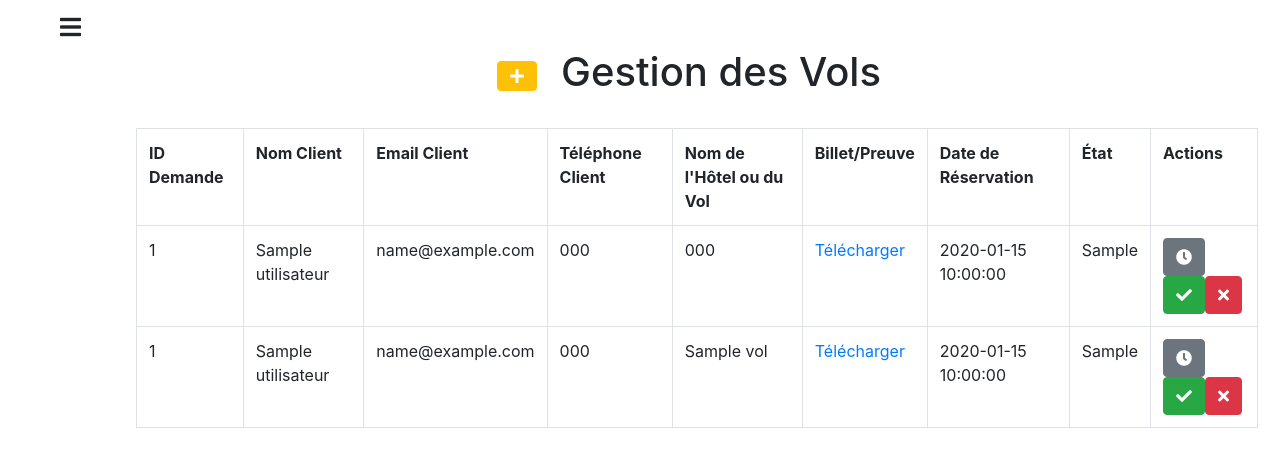
After one commit to Haithemkoriche/Rihla_Tours, a PHP site: page /admin/reservations.php in a window 1280 px wide. The commit adds this page. Shown: the top 467 px of the page. Run offline with PHP 8.4, Linux system fonts and the light colour scheme; the visitor is signed in with stand-in values (Sample User, id 1); tables that the repository leaves empty or names only in its code hold one stand-in row (values such as "Sample post"); some libraries are stand-ins or nearby versions.

Commit message:
add gestion demands reserveation hotels vols

```diff
--- a/admin/clients.php
+++ b/admin/clients.php
@@ -50,7 +50,7 @@ if (!$result) {
 ?>
 <?php include "layouts/sidebar.php"; ?>
 <!-- Content -->
-<main class="content  ms-sm-auto  mt-5 " style="margin-left: 350px;">
+<main id="content" class="content active ms-sm-auto  mt-5 " style="margin-left: 350px;">
 
     <h1 class="ml-4">Gestion des clients</h1>
     <?php if (isset($_SESSION['message'])) : ?>
--- a/admin/destinations.php
+++ b/admin/destinations.php
@@ -160,7 +160,7 @@ if (isset($_GET['delete_destination'])) {
 ?>
 <?php include "layouts/sidebar.php"; ?>
 <!-- Content -->
-<main class="content  ms-sm-auto  mt-5">
+<main id='content' class="content active ms-sm-auto  mt-5">
     <div class="row align-items-center justify-content-center">
         <!-- Bouton pour ouvrir le modal d'ajout -->
         <button type="button" class="btn btn-warning text-white d-flex justify-content-center" data-toggle="modal" data-target="#ajoutDestinationModal">
--- a/admin/hotels.php
+++ b/admin/hotels.php
@@ -71,7 +71,7 @@ if (isset($_GET['delete'])) {
 
 <?php include "layouts/sidebar.php"; ?>
 <!-- Content -->
-<main class="content  ms-sm-auto  mt-5">
+<main id="content" class="content active ms-sm-auto  mt-5">
     <div class="row align-items-center justify-content-center">
         <!-- Bouton pour ouvrir le modal d'ajout -->
         <button type="button" class="btn btn-warning text-white d-flex justify-content-center" data-toggle="modal" data-target="#ajoutHotelModal">
--- a/admin/index.php
+++ b/admin/index.php
@@ -27,7 +27,7 @@ $nombre_destinations = $row_destinations['total_destinations'];
 ?>
 <?php include "layouts/sidebar.php"; ?>
 <!-- Content -->
-<main class="content col-md-8 ms-sm-auto col-lg-8 px-md-4 mt-5">
+<main id="content" class="content active col-md-8 ms-sm-auto col-lg-8 px-md-4 mt-5">
 <div class="container-fluid">
         <h1 class="mt-4 text-center mt-2 mb-2">Tableau de Bord</h1>
         <p class="text-center mt-5 mb-5">Bienvenue dans le système de gestion de Best Tour</p>
--- a/admin/layouts/footer.php
+++ b/admin/layouts/footer.php
@@ -9,11 +9,13 @@
         $(document).ready(function() {
             $('#sidebarCollapse').on('click', function() {
                 $('#sidebar').toggleClass('active');
+                $('#content').removeClass('active');
             });
 
             // Close the sidebar when the close button is clicked
             $('#closeSidebar').on('click', function() {
                 $('#sidebar').removeClass('active');
+                $('#content').toggleClass('active');
             });
         });
     </script>
--- a/admin/layouts/header.php
+++ b/admin/layouts/header.php
@@ -20,6 +20,10 @@
         .content {
             margin-left: 300px;
             /* Margin equal to sidebar width */
+        }
+        .content.active {
+
+            margin-left: 10% !important;
         }
 
         .sidebar {
--- a/admin/layouts/sidebar.php
+++ b/admin/layouts/sidebar.php
@@ -5,7 +5,7 @@
 </div>
 
 <!-- Sidebar -->
-<nav id="sidebar" class="col-md-4 col-lg-4 d-md-block sidebar pt-3 bg-light active" style="padding-left: 30px;">
+<nav id="sidebar" class="col-md-4 col-lg-4 d-md-block sidebar pt-3 bg-light" style="padding-left: 30px;">
     <!-- Close button within the sidebar -->
     <i id="closeSidebar" class="fas fa-times-circle"></i>
      <a href="/rihla/"><i class="fas fa-arrow-left mr-2"></i>  Retour au site</a>
--- /dev/null
+++ b/admin/reservations.php
@@ -0,0 +1,118 @@
+<?php
+include "config.php";
+session_start();
+if (!isset($_SESSION["admin"])) {
+    header("location: login.php");
+    exit();
+}
+?>
+<?php
+// Requête pour récupérer les demandes de réservation d'hôtels avec les détails du client
+$sqlHotel = "SELECT drh.id_demande, u.nom, u.email, u.telephone, h.nom_hotel, drh.billet_vol, drh.date_reservation, drh.etat
+             FROM demande_reservation_hotel drh
+             INNER JOIN utilisateurs u ON drh.id_utilisateur = u.id
+             INNER JOIN hotels h ON drh.id_hotel = h.id";
+$resultHotel = $conn->query($sqlHotel);
+
+// Requête pour récupérer les demandes de réservation de vols avec les détails du client
+$sqlVol = "SELECT drv.id_demande, u.nom, u.email, u.telephone, v.nom_vol, drv.preuve_reservation, drv.date_reservation, drv.etat
+           FROM demande_reservation_vol drv
+           INNER JOIN utilisateurs u ON drv.id_utilisateur = u.id
+           INNER JOIN vols v ON drv.id_vol = v.id";
+$resultVol = $conn->query($sqlVol);
+?>
+
+
+
+<?php include "layouts/sidebar.php"; ?>
+<!-- Content -->
+<main id="content" class="content active ms-sm-auto  mt-5">
+    <div class="row align-items-center justify-content-center">
+        <!-- Bouton pour ouvrir le modal d'ajout -->
+        <button type="button" class="btn btn-warning text-white d-flex justify-content-center" data-toggle="modal" data-target="#ajoutModal">
+            <i class="fa fa-plus"></i>
+        </button>
+        <h1 class="ml-4">Gestion des Vols</h1>
+
+    </div>
+
+    <div class="container-fluid">
+        <?php if (isset($_SESSION['message'])) : ?>
+            <div class="alert alert-success">
+                <?php
+                echo $_SESSION['message'];
+                unset($_SESSION['message']);
+                ?>
+            </div>
+        <?php endif; ?>
+    <table class="table mt-4 table-bordered ml-2">
+    <tr>
+        <th>ID Demande</th>
+        <th>Nom Client</th>
+        <th>Email Client</th>
+        <th>Téléphone Client</th>
+        <th>Nom de l'Hôtel ou du Vol</th>
+        <th>Billet/Preuve</th>
+        <th>Date de Réservation</th>
+        <th>État</th>
+        <th>Actions</th>
+    </tr>
+    <?php
+    while ($rowHotel = $resultHotel->fetch_assoc()) {
+        echo "<tr>";
+        echo "<td>" . $rowHotel["id_demande"] . "</td>";
+        echo "<td>" . $rowHotel["nom"] . "</td>";
+        echo "<td>" . $rowHotel["email"] . "</td>";
+        echo "<td>" . $rowHotel["telephone"] . "</td>";
+        echo "<td>" . $rowHotel["nom_hotel"] . "</td>";
+        echo "<td>";
+        if (!empty($rowHotel["billet_vol"])) {
+            echo '<a href="' . $rowHotel["billet_vol"] . '" download>Télécharger</a>';
+        } else {
+            echo "Aucun billet/preuve disponible";
+        }
+        echo "</td>";
+        echo "<td>" . $rowHotel["date_reservation"] . "</td>";
+        echo "<td>" . $rowHotel["etat"] . "</td>";
+        echo "<td>";
+        echo "<form action='traitement_hotel.php' method='POST'>";
+        echo "<input type='hidden' name='id_demande' value='" . $rowHotel["id_demande"] . "'>";
+        echo "<button type='submit' name='action' class='btn btn-secondary' value='en_attente'><i class='fas fa-clock'></i></button>";
+        echo "<button type='submit' name='action' class='btn btn-success' value='traite'><i class='fas fa-check'></i></button>";
+        echo "<button type='submit' name='action' class='btn btn-danger' value='annule'><i class='fas fa-times'></i></button>";
+        echo "</form>";
+        echo "</td>";
+        echo "</tr>";
+    }
+
+    while ($rowVol = $resultVol->fetch_assoc()) {
+        echo "<tr>";
+        echo "<td>" . $rowVol["id_demande"] . "</td>";
+        echo "<td>" . $rowVol["nom"] . "</td>";
+        echo "<td>" . $rowVol["email"] . "</td>";
+        echo "<td>" . $rowVol["telephone"] . "</td>";
+        echo "<td>" . $rowVol["nom_vol"] . "</td>";
+        echo "<td>";
+        if (!empty($rowVol["preuve_reservation"])) {
+            echo '<a href="/rihla/uploads/' . $rowVol["preuve_reservation"] . '" download>Télécharger</a>';
+        } else {
+            echo "Aucun billet/preuve disponible";
+        }
+        echo "</td>";
+        echo "<td>" . $rowVol["date_reservation"] . "</td>";
+        echo "<td>" . $rowVol["etat"] . "</td>";
+        echo "<td>";
+        echo "<form action='traitement_vol.php' method='POST'>";
+        echo "<input type='hidden' name='id_demande' value='" . $rowVol["id_demande"] . "'>";
+        echo "<button type='submit' name='action' class='btn btn-secondary' value='en_attente'><i class='fas fa-clock'></i></button>";
+        echo "<button type='submit' name='action' class='btn btn-success' value='traite'><i class='fas fa-check'></i></button>";
+        echo "<button type='submit' name='action' class='btn btn-danger' value='annule'><i class='fas fa-times'></i></button>";
+        echo "</form>";
+        echo "</td>";
+        echo "</tr>";
+    }
+    ?>
+</table>
+    </div>
+</main>
+<?php include "layouts/footer.php" ?>
--- a/admin/vols.php
+++ b/admin/vols.php
@@ -76,7 +76,7 @@ if (isset($_GET['delete'])) {
 
 <?php include "layouts/sidebar.php"; ?>
 <!-- Content -->
-<main class="content  ms-sm-auto  mt-5">
+<main id="content" class="content active  ms-sm-auto  mt-5">
     <div class="row align-items-center justify-content-center">
         <!-- Bouton pour ouvrir le modal d'ajout -->
         <button type="button" class="btn btn-warning text-white d-flex justify-content-center" data-toggle="modal" data-target="#ajoutModal">
@@ -330,6 +330,5 @@ if (isset($_GET['delete'])) {
             modal.find('#statut_edit').val(button.data('statut'));
         });
     });
-
 </script>
 <?php include "layouts/footer.php" ?>
--- a/client/deconnexion.php
+++ b/client/deconnexion.php
@@ -1,5 +1,5 @@
 <?php
 session_start();
 session_destroy();
-header("location: /login.php");
+header("location: ../login.php");
 exit();
--- a/client/index.php
+++ b/client/index.php
@@ -1,7 +1,7 @@
 <?php
 session_start();
 if (!isset($_SESSION["user_id"])) {
-    header("location: /login.php");
+    header("location: ../login.php");
     exit();
 }
 ?>
--- a/index.php
+++ b/index.php
@@ -46,12 +46,12 @@
     <!-- start slider -->
     <div class="slider" style="background-image: url('assets/img/plane.jpg'); height:calc(100vh - 79px);background-size:cover;">
         <div class="row align-items-center flex-column w-100" style="position: relative; top: 50%;">
-        <?php if ($_SESSION['vol_success']){ ?>
+        <?php if (@$_SESSION['vol_success']){ ?>
             <div id="success-message" class="alert alert-success text-center col-10">
                 L'agence va vous contacter prochainement a propos votre reservation de vol.
             </div>
             <?php } ?>
-        <?php if ($_SESSION['hotel_success']){ ?>
+        <?php if (@$_SESSION['hotel_success']){ ?>
             <div id="success-message" class="alert alert-success text-center col-10">
                 L'agence va vous contacter prochainement a propos votre reservation d'hotel.
             </div>
```
Also changed, not shown: admin/traitement_hotel.php (added, +58 -0 lines), admin/traitement_vol.php (added, +57 -0 lines), uploads/657b4a479d15a_screencapture-localhost-rihla-login-php-2023-12-14-12_17_22.png (added), uploads/657c5173cfb4e_657b4a479d15a_screencapture-localhost-rihla-login-php-2023-12-14-12_17_22.png (added). Lines whose indentation alone changed are shown as unchanged.
